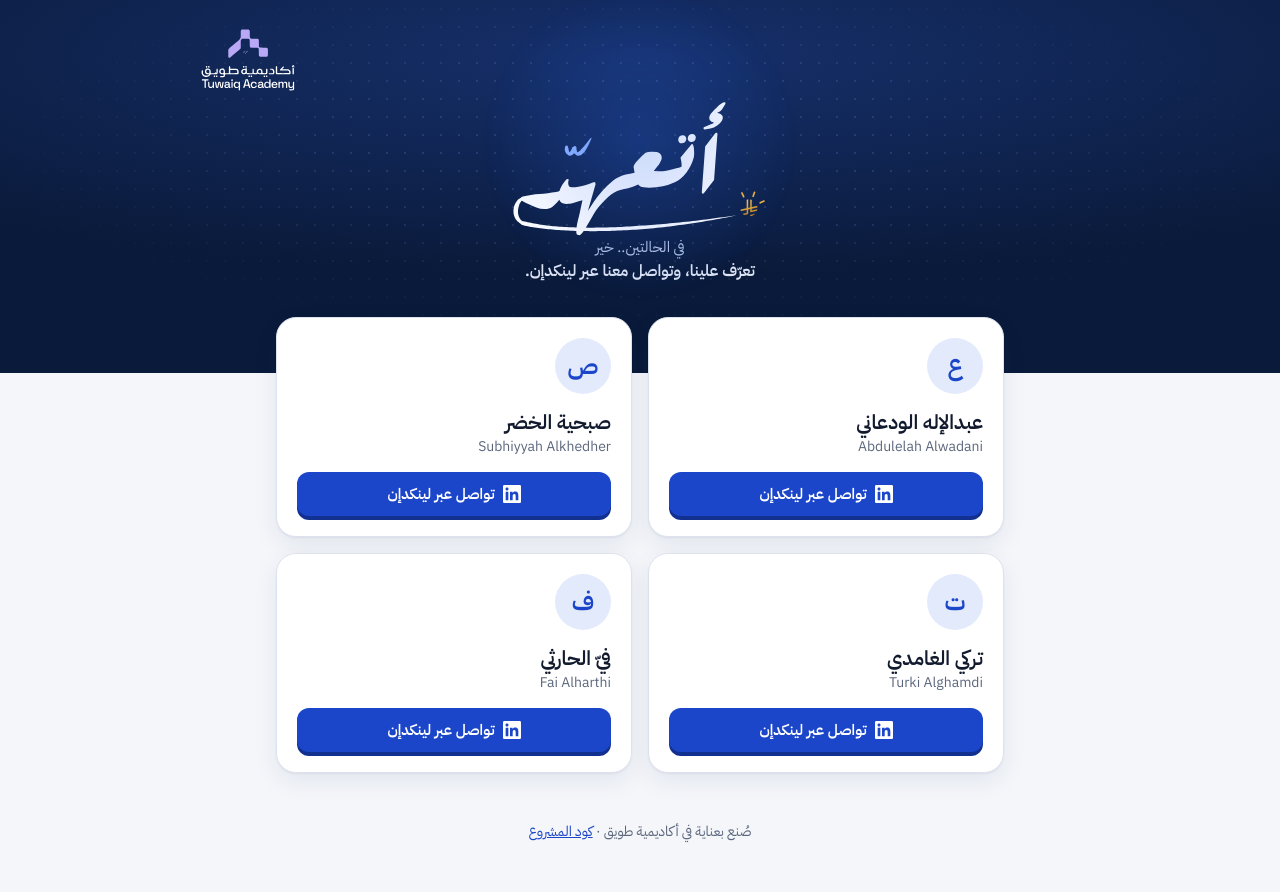
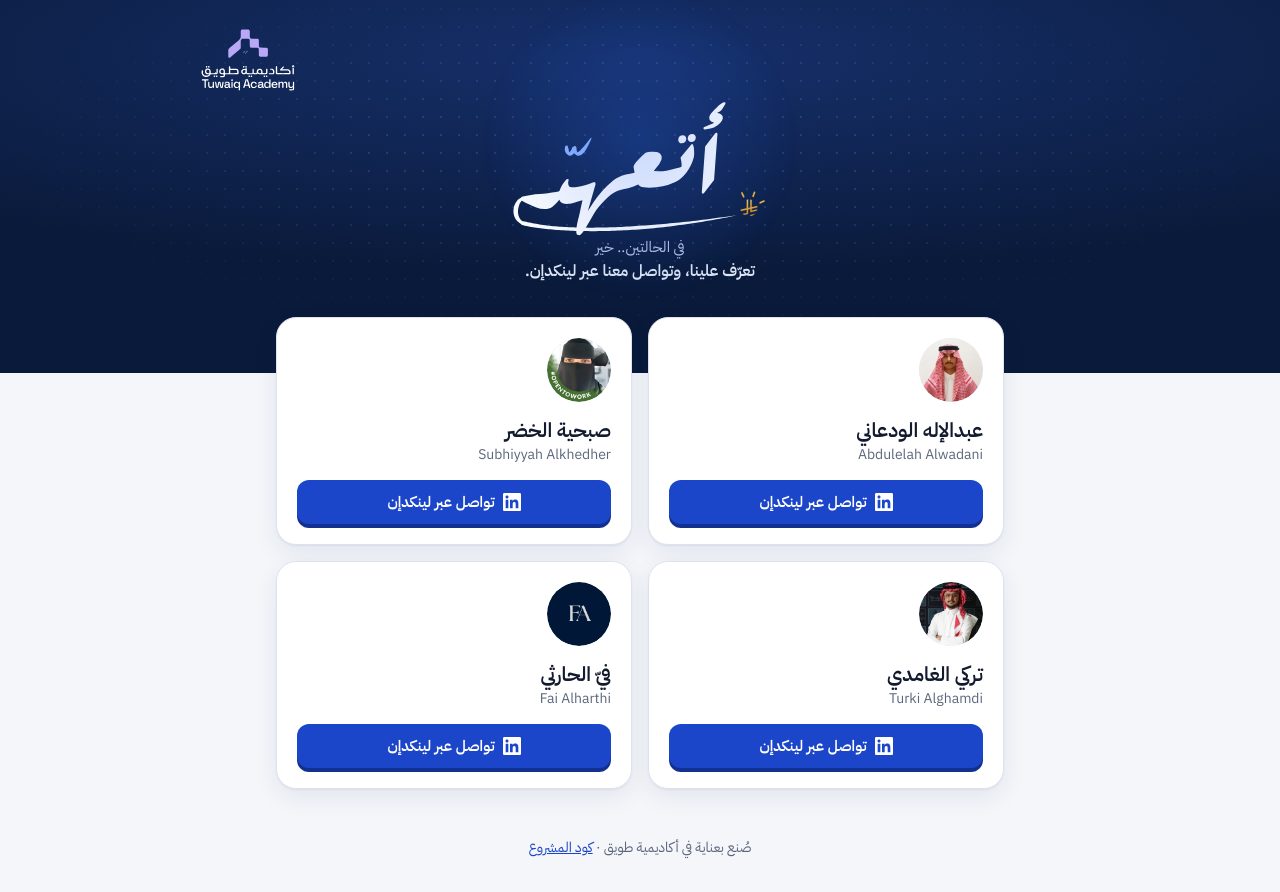
Before and after one commit to FaiAlharthi/atahad-team, a plain HTML site: page index.html in a window 1280 px wide. Drawn offline with Linux system fonts and the light colour scheme; a web font is replaced by a local one.

Commit message:
Add files via upload

```diff
--- a/index.html
+++ b/index.html
@@ -49,7 +49,8 @@
 .li svg { transition:transform .2s }
 .li:hover svg { transform:scale(1.15) }
 @media (prefers-reduced-motion: reduce) { *, *::before, *::after { animation:none !important; transition:none !important } }
-.avatar { width:56px; height:56px; border-radius:50%; display:grid; place-items:center; background:var(--primary-soft); color:var(--primary); font-family:var(--display); font-weight:800; font-size:24px }
+.avatar { position:relative; overflow:hidden; width:64px; height:64px; border-radius:50%; display:grid; place-items:center; background:var(--primary-soft); color:var(--primary); font-family:var(--display); font-weight:800; font-size:24px }
+.avatar img { position:absolute; inset:0; width:100%; height:100%; object-fit:cover; border-radius:50% }
 .who h2 { font-family:var(--display); font-weight:700; font-size:20px; margin:0; line-height:1.4 }
 .en { margin:0; color:var(--ink-subtle); font-size:14px; text-align:right }
 .parts { list-style:none; margin:0; padding:0; display:flex; flex-wrap:wrap; gap:6px }
@@ -74,7 +75,7 @@
 <main>
   <div class="grid">
     <article class="card" style="--i:0">
-      <div class="avatar" aria-hidden="true">ع</div>
+      <div class="avatar" aria-hidden="true">ع<img src="photo/AlinkendIn.jpeg" alt="" loading="lazy" onerror="this.remove()"></div>
       <div class="who">
         <h2>عبدالإله الودعاني</h2>
         <p class="en" dir="ltr">Abdulelah Alwadani</p>
@@ -85,7 +86,7 @@
       </a>
     </article>
     <article class="card" style="--i:1">
-      <div class="avatar" aria-hidden="true">ص</div>
+      <div class="avatar" aria-hidden="true">ص<img src="photo/sLinkedIN.jpeg" alt="" loading="lazy" onerror="this.remove()"></div>
       <div class="who">
         <h2>صبحية الخضر</h2>
         <p class="en" dir="ltr">Subhiyyah Alkhedher</p>
@@ -96,7 +97,7 @@
       </a>
     </article>
     <article class="card" style="--i:2">
-      <div class="avatar" aria-hidden="true">ت</div>
+      <div class="avatar" aria-hidden="true">ت<img src="photo/TLinkedIn.jpeg" alt="" loading="lazy" onerror="this.remove()"></div>
       <div class="who">
         <h2>تركي الغامدي</h2>
         <p class="en" dir="ltr">Turki Alghamdi</p>
@@ -107,7 +108,7 @@
       </a>
     </article>
     <article class="card" style="--i:3">
-      <div class="avatar" aria-hidden="true">ف</div>
+      <div class="avatar" aria-hidden="true">ف<img src="photo/FLinkedIN.jpeg" alt="" loading="lazy" onerror="this.remove()"></div>
       <div class="who">
         <h2>فيّ الحارثي</h2>
         <p class="en" dir="ltr">Fai Alharthi</p>
```
